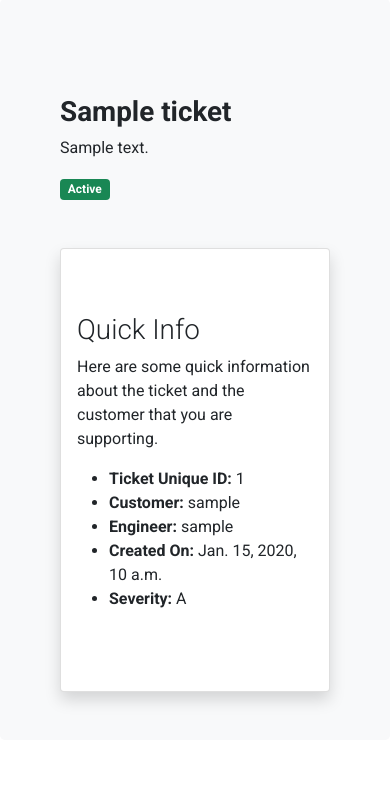
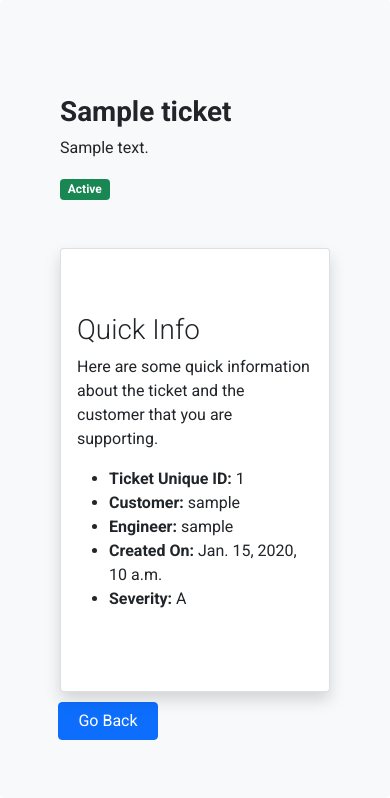
Before and after one commit to craig-grant630/HelpTick, a Django app: page /tickets/ticket-details/1/ in a window 390 px wide. Shown: the part 105-903 px from the top of the page. Before the commit the page ends 813 px from the top, so only its background shows below. Run offline with Django 5.2, Linux system fonts and the light colour scheme; tables that the repository leaves empty hold one stand-in row (values such as "Sample post"); some libraries are stand-ins or nearby versions.

Commit message:
Add styling for back button on admin ticket view

```diff
--- a/static/css/dashboard_style.css
+++ b/static/css/dashboard_style.css
@@ -8,4 +8,15 @@ body{
 .shadows{
     box-shadow: 5px 5px 5px rgb(13, 110, 253, 0.2);
 }
-/* Customer active tickets */
+/* tickets details*/
+.small{
+    margin: 10px;
+    width: 150px;
+}
+
+@media screen and (max-width: 768px) {
+    .small{
+        width: 100px;
+    }
+
+  }
--- a/templates/tickets/ticket_details.html
+++ b/templates/tickets/ticket_details.html
@@ -1,4 +1,5 @@
 {% extends 'base.html' %}
+{% load static %}
 
 {% block content %}
 <div class="row p-5 mb-4 bg-light rounded-3">
@@ -37,6 +38,7 @@
         </div>
 
     </div>
+    <button onclick="window.history.back();" class="btn btn-primary small">Go Back</button>
 </div>
 
 {% endblock content %}
```
